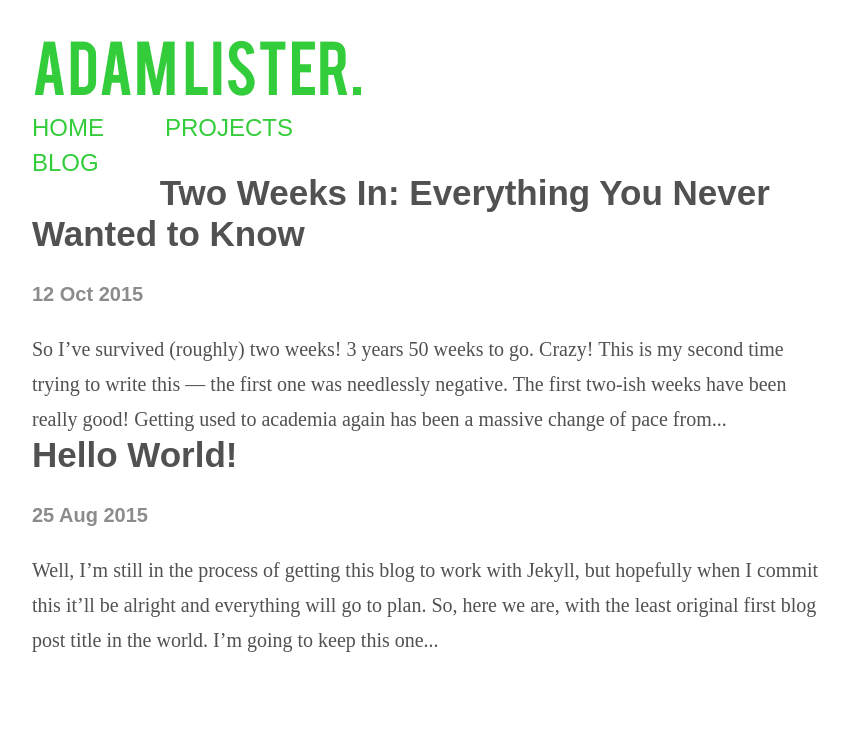
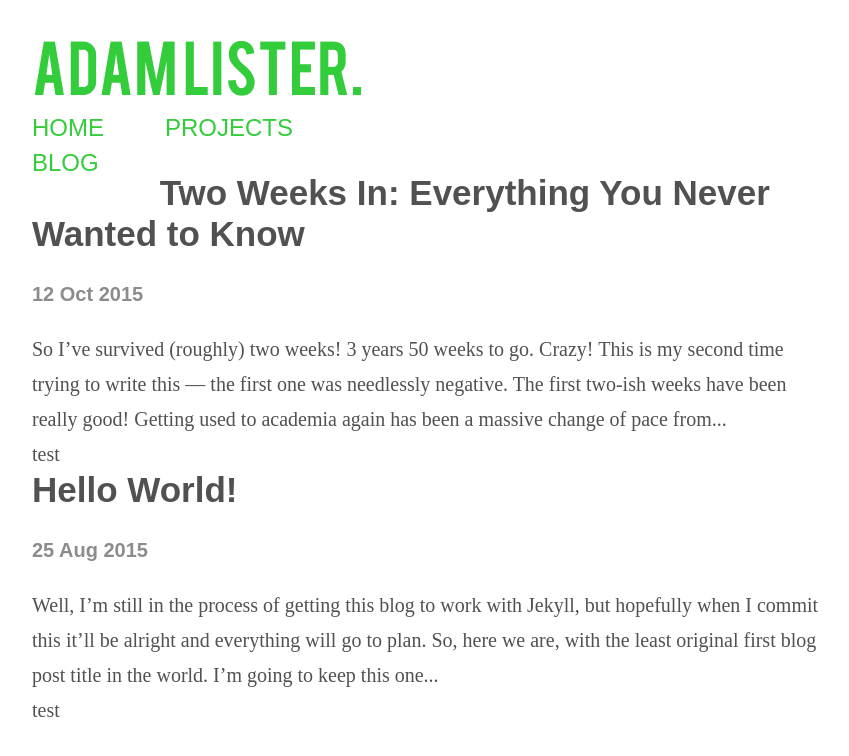
Before and after one commit to admlw/admlw.github.io, a Jekyll site: the page built from blog/index.html, in a window 1280 px wide. Shown: the top 756 px of the page, without its empty margins (208-1057 px from the left). Built offline with Jekyll 4.4.1, drawn with Linux system fonts in a browser that asks for light colours; some web fonts are replaced; the list of posts is cut into pages by our own code.

Commit message:
Update index.html

```diff
--- a/blog/index.html
+++ b/blog/index.html
@@ -9,6 +9,6 @@
       <li><h2><a href="{{ post.url }}" title="{{ post.title }}">{{ post.title }}</a></h2></li>
       <li><h3>{{ post.date | date_to_string }}</h3></li>
       <li>{{ post.content | strip_html | truncatewords: 50 }}</li>
-      <li></li>
+      <li>test</li>
         {% endfor %}
       </ul>
```
